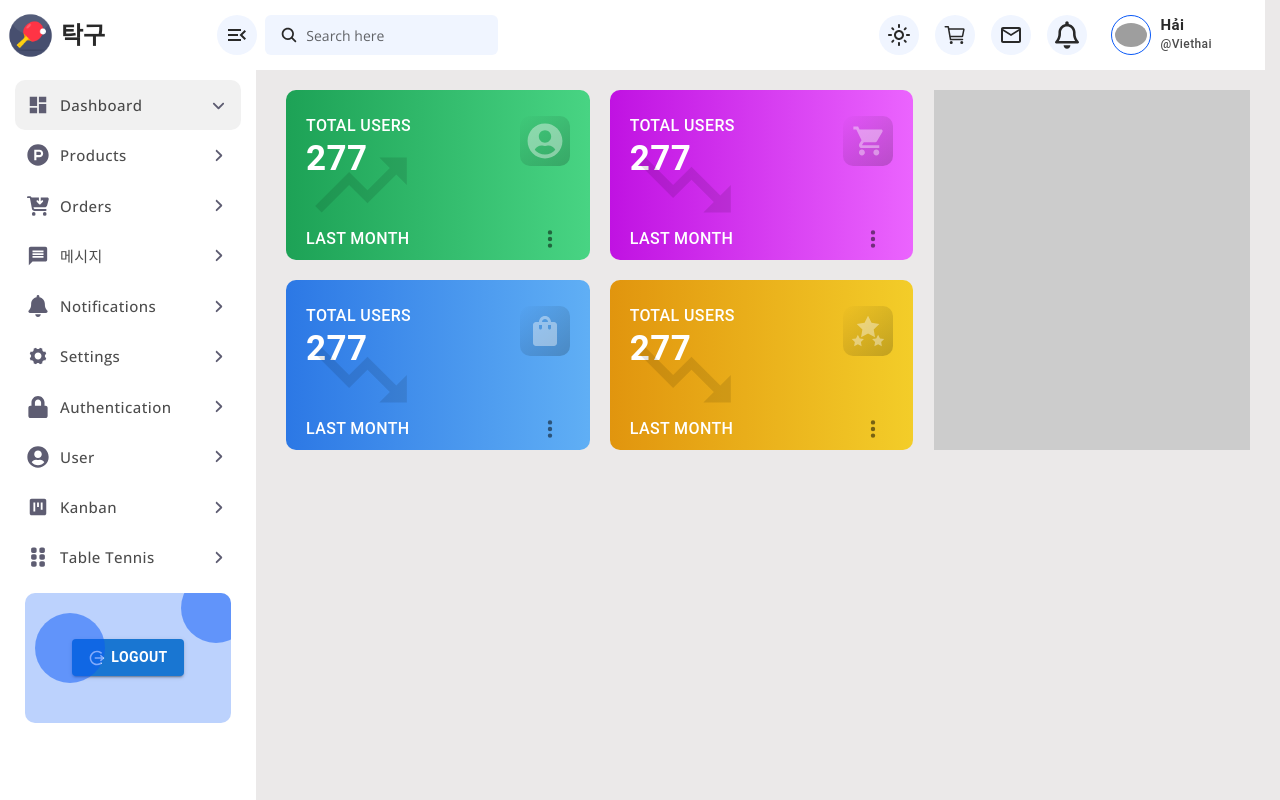
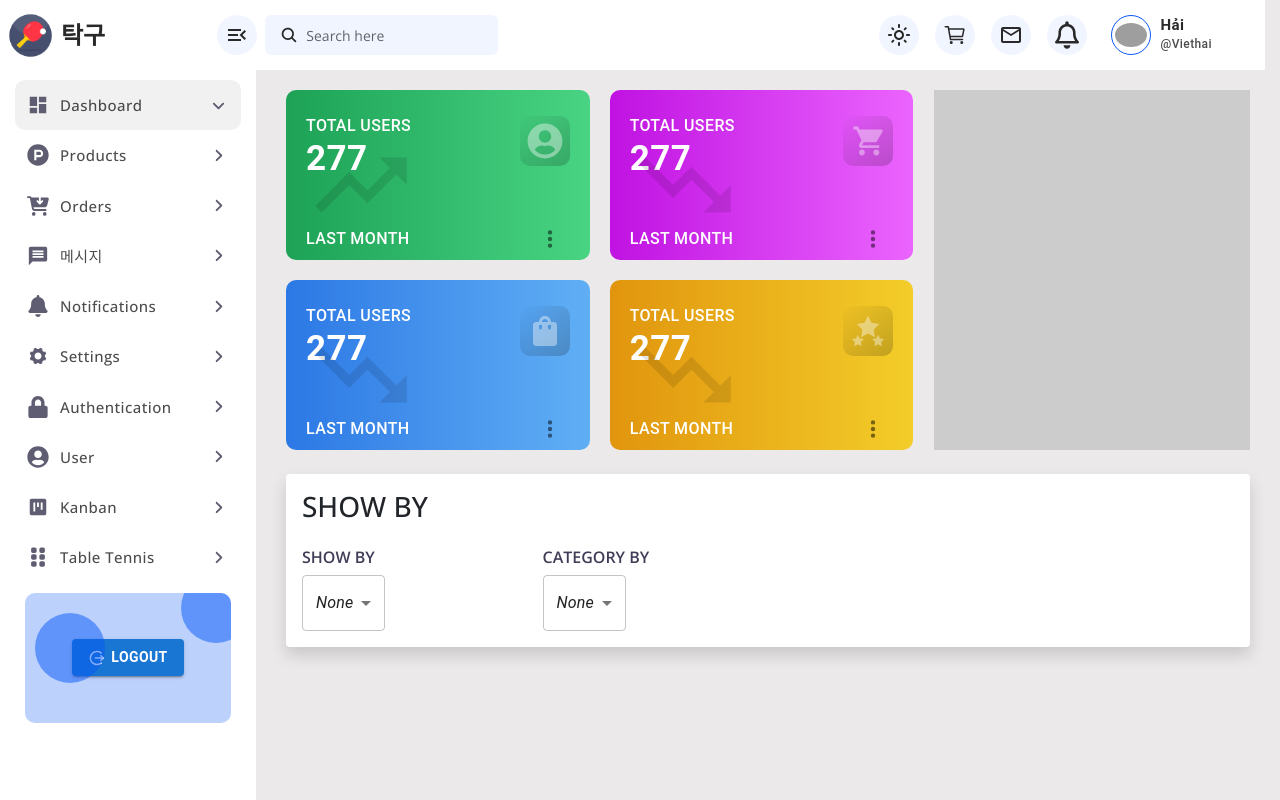
Before and after one commit to KINGDOMNVHAI/bongban-fe, a React (Create React App) app: page / in a window 1280 px wide. Built offline with nearby package versions, Linux system fonts and the light colour scheme; grey boxes are pictures that could not be loaded.

Commit message:
Create select top list

```diff
--- a/src/App.css
+++ b/src/App.css
@@ -117,3 +117,5 @@ header button.rounded-circle:hover svg {color: #0858f7 !important; transition: a
 .dashboardBoxWrapper .dashboardBox .chart svg {font-size: 110px; color: #000;}
 .dashboardBoxWrapper .dashboardBox .bottomEle {position: relative; top: 25px}
 .dashboardBoxWrapperRow .box {width: 100%; height: 100%; background: #CCC;}
+
+.cardFilters .col-md-3 h4 {font-size: 16px; font-weight: 600; text-transform: capitalize; color: #403e57;}
--- a/src/pages/Dashboard/components/dashboardBox.js
+++ b/src/pages/Dashboard/components/dashboardBox.js
@@ -4,6 +4,7 @@ import TrendingUpIcon from '@mui/icons-material/TrendingUp';
 import TrendingDownIcon from '@mui/icons-material/TrendingDown';
 
 const DashboardBox = (props) => {
+
     return (
         <Button className="dashboardBox" style={{
             backgroundImage:`linear-gradient(to right, ${props.color?.[0]}, ${props.color?.[1]})`
--- a/src/pages/Dashboard/index.js
+++ b/src/pages/Dashboard/index.js
@@ -1,10 +1,35 @@
+import { useState } from "react";
 import { IoMdCart } from "react-icons/io";
 import { FaUserCircle } from "react-icons/fa"
 import { MdShoppingBag } from "react-icons/md";
 import { GiStarsStack } from "react-icons/gi";
+
+// import { InputLabel } from "@mui/material/InputLabel";
+import { MenuItem, Select } from "@mui/material/";
+// import { FormHelperText } from "@mui/material/FormHelperText";
+// import { FormControl } from "@mui/material/FormControl";
+
 import DashboardBox from "./components/dashboardBox";
 
 const Dashboard = () => {
+
+    const [anchorEl, setAnchorEl] = useState(null);
+    const [showBy, setShowBy] = useState('');
+    const [showBysetCatBy, setCatBy] = useState('');
+    const open = Boolean(anchorEl);
+
+    const ITEM_HEIGHT = 48;
+
+    const handleClick = (event) => {
+        setAnchorEl(event.currentTarget);
+    }
+    const handleClose = () => {
+        setAnchorEl(null);
+    }
+    // const handleChange = (event) => {
+    //     setShowBy(event.target.value);
+    // };
+
     return <>
         <section className="right-content w-100">
             <div className="row dashboardBoxWrapperRow">
@@ -23,6 +48,45 @@ const Dashboard = () => {
                     </div>
                 </div>
             </div>
+
+            <div className="card shadow border-0 p-3 mt-4">
+                <h3 className="hd">SHOW BY</h3>
+
+                <div className="row cardFilters mt-3">
+                    <div className="col-md-3">
+                        <h4>SHOW BY</h4>
+
+                        <Select
+                            value={showBy}
+                            onChange={(e) => setShowBy(e.target.value)}
+                            displayEmpty
+                            inputProps={{'aria-label': 'Without label'}}
+                        >
+                            <MenuItem value=""><em>None</em></MenuItem>
+                            <MenuItem value={10}>Ten</MenuItem>
+                            <MenuItem value={20}>Twenty</MenuItem>
+                            <MenuItem value={30}>Thirty</MenuItem>
+                        </Select>
+                    </div>
+
+                    <div className="col-md-3">
+                        <h4>CATEGORY BY</h4>
+
+                        <Select
+                            value={showBysetCatBy}
+                            onChange={(e) => setCatBy(e.target.value)}
+                            displayEmpty
+                            inputProps={{'aria-label': 'Without label'}}
+                        >
+                            <MenuItem value=""><em>None</em></MenuItem>
+                            <MenuItem value={10}>Ten</MenuItem>
+                            <MenuItem value={20}>Twenty</MenuItem>
+                            <MenuItem value={30}>Thirty</MenuItem>
+                        </Select>
+                    </div>
+                </div>
+            </div>
+
         </section>
     </>
 }
```
Also changed, not shown: document/huongdan.txt.
